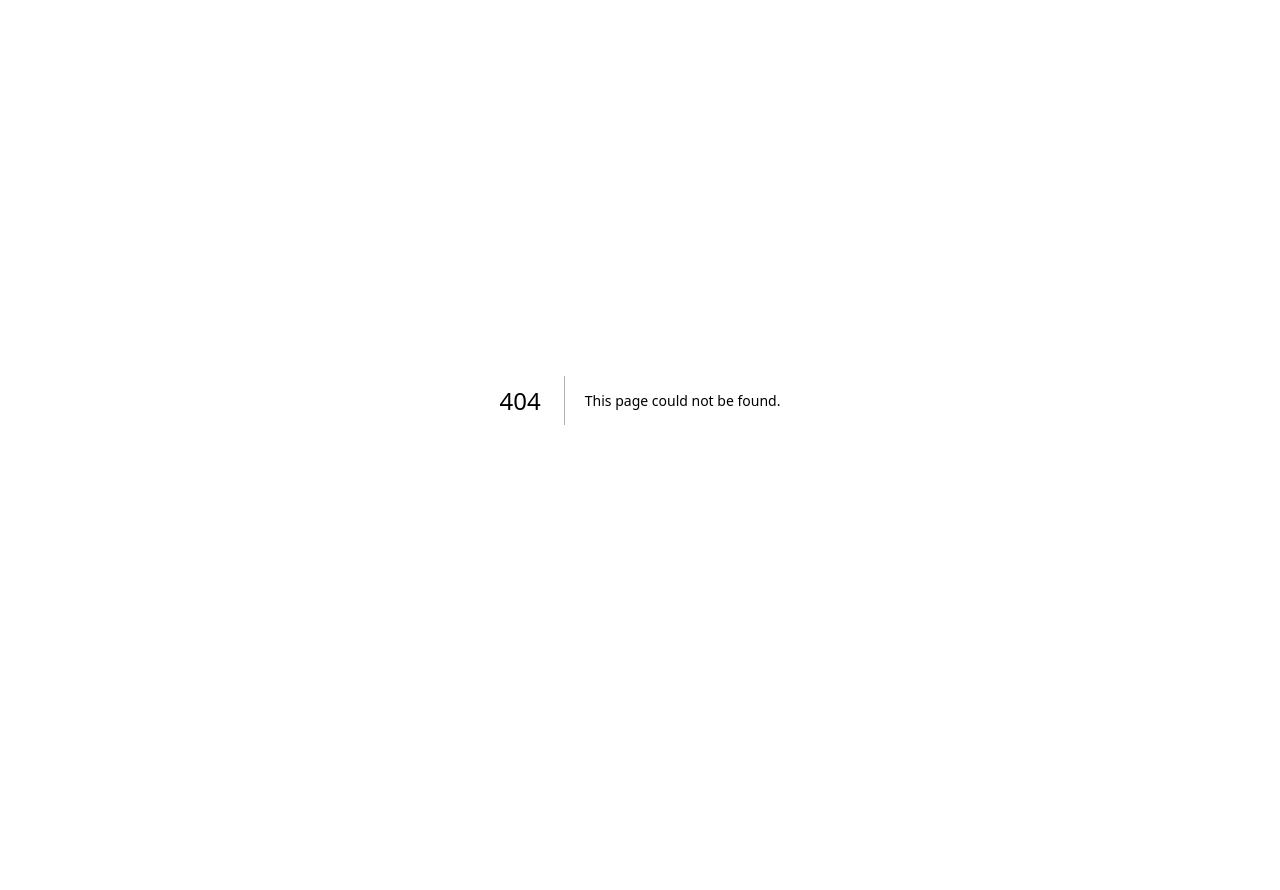
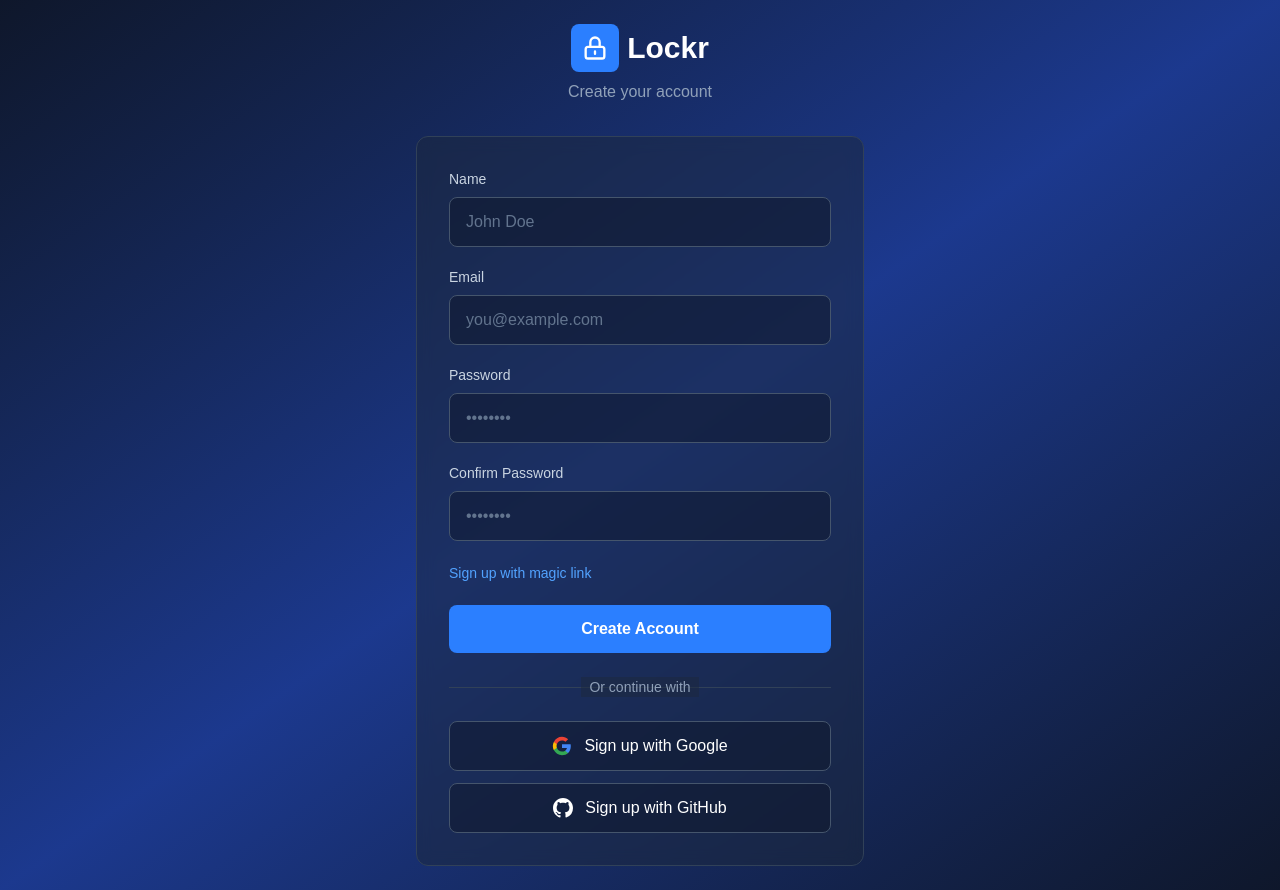
Before and after one commit to nattzchukwumela/lockr, a Next.js app: page /auth/signup in a window 1280 px wide. Before the commit this address had no page. Before the commit the page ends 800 px from the top, so only its background shows below. Built offline with nearby package versions, Linux system fonts and the light colour scheme.

Commit message:
fixed a signup and signin minor bug caused by using signin page as a component instead of an actual page

```diff
--- a/src/app/auth/page.tsx
+++ /dev/null
@@ -1,24 +0,0 @@
-"use client";
-import { useState } from "react";
-import SignUp from "../components/auth/signup";
-import SignIn from "../components/auth/signin";
-
-// Demo switcher
-export default function AuthPages() {
-  const [showSignIn, setShowSignIn] = useState(true);
-
-  return (
-    <div className="relative">
-      <div className="fixed top-4 right-4 z-50">
-        <button
-          onClick={() => setShowSignIn(!showSignIn)}
-          className="px-4 py-2 bg-blue-500 hover:bg-blue-600 text-white text-sm font-medium rounded-lg transition-colors"
-        >
-          Show {showSignIn ? "Sign Up" : "Sign In"}
-        </button>
-      </div>
-
-      {showSignIn ? <SignIn /> : <SignUp />}
-    </div>
-  );
-}
--- /dev/null
+++ b/src/app/auth/signin/page.tsx
@@ -0,0 +1,9 @@
+import SignIn from "@/app/components/auth/signin";
+
+export default function SignInPage() {
+  return (
+    <>
+      <SignIn />
+    </>
+  );
+}
--- /dev/null
+++ b/src/app/auth/signup/page.tsx
@@ -0,0 +1,9 @@
+import SignUp from "@/app/components/auth/signup";
+
+export default function SignUpPage() {
+  return (
+    <>
+      <SignUp />
+    </>
+  );
+}
--- a/src/app/components/auth/signin.tsx
+++ b/src/app/components/auth/signin.tsx
@@ -1,6 +1,6 @@
 "use client";
 import { useState } from "react";
-
+import { signIn } from "next-auth/react";
 // Sign In Component
 function SignIn() {
   const [email, setEmail] = useState("");
@@ -117,7 +117,10 @@ function SignIn() {
           </div>
 
           <div className="space-y-3">
-            <button className="w-full px-4 py-3 bg-slate-900/50 hover:bg-slate-900 border border-slate-600 text-white rounded-lg transition-colors flex items-center justify-center gap-3">
+            <button
+              onClick={() => signIn("google", { callbackUrl: "/dashboard" })}
+              className="w-full px-4 py-3 bg-slate-900/50 hover:bg-slate-900 border border-slate-600 text-white rounded-lg transition-colors flex items-center justify-center gap-3"
+            >
               <svg className="w-5 h-5" viewBox="0 0 24 24" fill="currentColor">
                 <path
                   d="M22.56 12.25c0-.78-.07-1.53-.2-2.25H12v4.26h5.92c-.26 1.37-1.04 2.53-2.21 3.31v2.77h3.57c2.08-1.92 3.28-4.74 3.28-8.09z"
@@ -138,7 +141,10 @@ function SignIn() {
               </svg>
               Sign in with Google
             </button>
-            <button className="w-full px-4 py-3 bg-slate-900/50 hover:bg-slate-900 border border-slate-600 text-white rounded-lg transition-colors flex items-center justify-center gap-3">
+            <button
+              onClick={() => signIn("github", { callbackUrl: "/dashboard" })}
+              className="w-full px-4 py-3 bg-slate-900/50 hover:bg-slate-900 border border-slate-600 text-white rounded-lg transition-colors flex items-center justify-center gap-3"
+            >
               <svg className="w-5 h-5" viewBox="0 0 24 24" fill="currentColor">
                 <path d="M12 0C5.37 0 0 5.37 0 12c0 5.31 3.435 9.795 8.205 11.385.6.105.825-.255.825-.57 0-.285-.015-1.23-.015-2.235-3.015.555-3.795-.735-4.035-1.41-.135-.345-.72-1.41-1.23-1.695-.42-.225-1.02-.78-.015-.795.945-.015 1.62.87 1.845 1.23 1.08 1.815 2.805 1.305 3.495.99.105-.78.42-1.305.765-1.605-2.67-.3-5.46-1.335-5.46-5.925 0-1.305.465-2.385 1.23-3.225-.12-.3-.54-1.53.12-3.18 0 0 1.005-.315 3.3 1.23.96-.27 1.98-.405 3-.405s2.04.135 3 .405c2.295-1.56 3.3-1.23 3.3-1.23.66 1.65.24 2.88.12 3.18.765.84 1.23 1.905 1.23 3.225 0 4.605-2.805 5.625-5.475 5.925.435.375.81 1.095.81 2.22 0 1.605-.015 2.895-.015 3.3 0 .315.225.69.825.57A12.02 12.02 0 0024 12c0-6.63-5.37-12-12-12z" />
               </svg>
--- a/src/app/components/auth/signup.tsx
+++ b/src/app/components/auth/signup.tsx
@@ -1,5 +1,8 @@
 "use client";
 import React, { useState } from "react";
+import { signIn } from "next-auth/react";
+import { useRouter } from "next/navigation";
+
 // Sign Up Component
 function SignUp() {
   const [name, setName] = useState("");
@@ -7,8 +10,8 @@ function SignUp() {
   const [password, setPassword] = useState("");
   const [confirmPassword, setConfirmPassword] = useState("");
   const [isPasswordless, setIsPasswordless] = useState(false);
-
-  const handleSubmit = () => {
+  const router = useRouter();
+  const handleSubmit = async () => {
     if (!isPasswordless && password !== confirmPassword) {
       alert("Passwords do not match");
       return;
@@ -17,6 +20,31 @@ function SignUp() {
       console.log("Passwordless signup with:", name, email);
     } else {
       console.log("Password signup with:", name, email, password);
+      try {
+        const res = await fetch("/api/auth/register", {
+          method: "POST",
+          headers: {
+            "Content-Type": "application/json",
+          },
+          body: JSON.stringify({
+            name,
+            password,
+            email,
+          }),
+        });
+
+        if (!res.ok) {
+          console.log(res);
+          alert("something went wrong");
+          return;
+        }
+
+        setTimeout(() => {
+          router.push("/dashboard");
+        }, 2000);
+      } catch (err) {
+        console.log(err || "something done spoil for backend");
+      }
     }
   };
 
@@ -151,7 +179,10 @@ function SignUp() {
           </div>
 
           <div className="space-y-3">
-            <button className="w-full px-4 py-3 bg-slate-900/50 hover:bg-slate-900 border border-slate-600 text-white rounded-lg transition-colors flex items-center justify-center gap-3">
+            <button
+              onClick={() => signIn("google", { callbackUrl: "/dashboard" })}
+              className="w-full px-4 py-3 bg-slate-900/50 hover:bg-slate-900 border border-slate-600 text-white rounded-lg transition-colors flex items-center justify-center gap-3"
+            >
               <svg className="w-5 h-5" viewBox="0 0 24 24" fill="currentColor">
                 <path
                   d="M22.56 12.25c0-.78-.07-1.53-.2-2.25H12v4.26h5.92c-.26 1.37-1.04 2.53-2.21 3.31v2.77h3.57c2.08-1.92 3.28-4.74 3.28-8.09z"
@@ -172,20 +203,16 @@ function SignUp() {
               </svg>
               Sign up with Google
             </button>
-            <button className="w-full px-4 py-3 bg-slate-900/50 hover:bg-slate-900 border border-slate-600 text-white rounded-lg transition-colors flex items-center justify-center gap-3">
+            <button
+              onClick={() => signIn("github", { callbackUrl: "/dashboard" })}
+              className="w-full px-4 py-3 bg-slate-900/50 hover:bg-slate-900 border border-slate-600 text-white rounded-lg transition-colors flex items-center justify-center gap-3"
+            >
               <svg className="w-5 h-5" viewBox="0 0 24 24" fill="currentColor">
                 <path d="M12 0C5.37 0 0 5.37 0 12c0 5.31 3.435 9.795 8.205 11.385.6.105.825-.255.825-.57 0-.285-.015-1.23-.015-2.235-3.015.555-3.795-.735-4.035-1.41-.135-.345-.72-1.41-1.23-1.695-.42-.225-1.02-.78-.015-.795.945-.015 1.62.87 1.845 1.23 1.08 1.815 2.805 1.305 3.495.99.105-.78.42-1.305.765-1.605-2.67-.3-5.46-1.335-5.46-5.925 0-1.305.465-2.385 1.23-3.225-.12-.3-.54-1.53.12-3.18 0 0 1.005-.315 3.3 1.23.96-.27 1.98-.405 3-.405s2.04.135 3 .405c2.295-1.56 3.3-1.23 3.3-1.23.66 1.65.24 2.88.12 3.18.765.84 1.23 1.905 1.23 3.225 0 4.605-2.805 5.625-5.475 5.925.435.375.81 1.095.81 2.22 0 1.605-.015 2.895-.015 3.3 0 .315.225.69.825.57A12.02 12.02 0 0024 12c0-6.63-5.37-12-12-12z" />
               </svg>
               Sign up with GitHub
             </button>
           </div>
-
-          <p className="mt-6 text-center text-sm text-slate-400">
-            Already have an account?{" "}
-            <button className="text-blue-400 hover:text-blue-300 font-medium">
-              Sign in
-            </button>
-          </p>
         </div>
       </div>
     </div>
--- a/src/app/dashboard/page.tsx
+++ b/src/app/dashboard/page.tsx
@@ -3,7 +3,6 @@ import { useState } from "react";
 import QRDisplay from "../components/dashboards/QRDisplay";
 import CodeDisplay from "../components/dashboards/CodeDisplay";
 import { AccountCard } from "../components/dashboards/ AccountCard";
-
 // Demo Component with Tabs
 export default function LockrComponents() {
   const [activeTab, setActiveTab] = useState("codes");
--- a/src/middleware.ts
+++ b/src/middleware.ts
@@ -11,7 +11,7 @@ export default withAuth(
       authorized: ({ token }) => !!token, // Allow only if user is authenticated
     },
     pages: {
-      signIn: "/auth", // ✅ valid page config
+      signIn: "/auth/signin", // ✅ valid page config
     },
   },
 );
```
